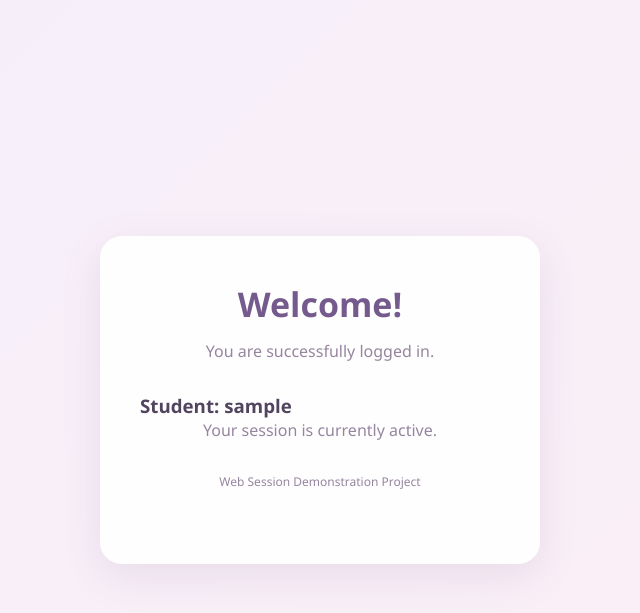
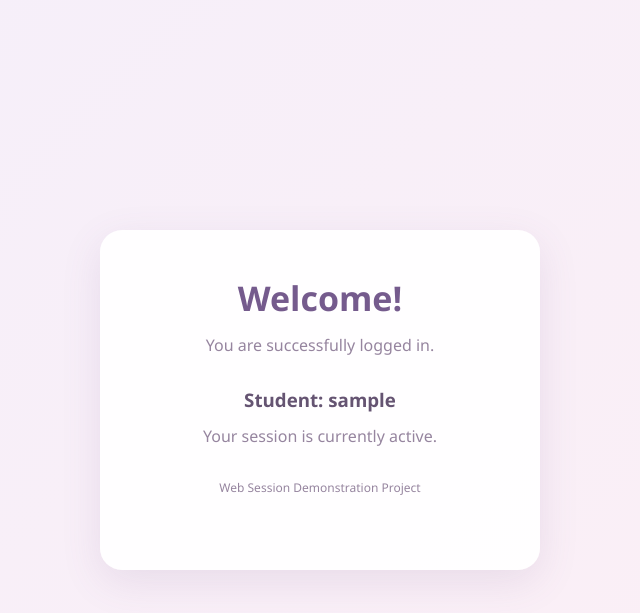
Before and after one commit to atnasiya19/Web-Session-Assignment, a Flask app: template templates/dashboard.html in a window 1280 px wide. Shown: the top 613 px of the page, without its empty margins (320-960 px from the left). Run offline with Flask 3, Linux system fonts and the light colour scheme; the template is opened without the code that fills it: most values are stand-ins (such as "Sample title", 1, 10 or a date in 2020).

Commit message:
Center student name on dashboard

```diff
--- a/static/style.css
+++ b/static/style.css
@@ -34,6 +34,12 @@ h1 {
     font-size: 34px;
     margin-bottom: 12px;
     text-align: center;
+}
+
+h3 {
+    color: #655472;
+    text-align: center;
+    margin-bottom: 12px;
 }
 
 .login-card p {
```
